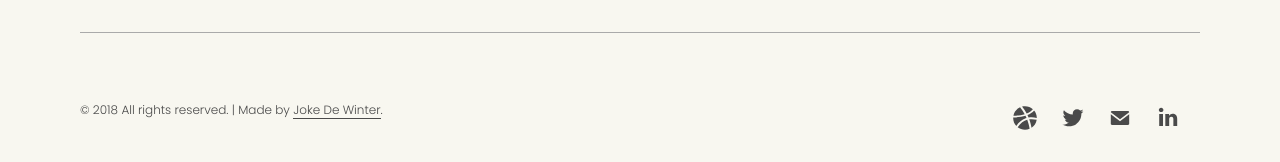
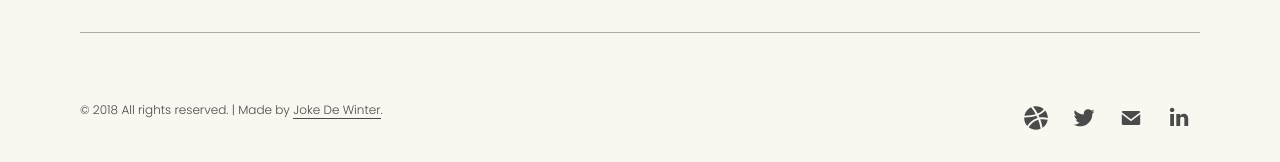
Before and after one commit to jokedewinter/graphic-design, a Jekyll site: the page built from index.md, in a window 1280 px wide. Shown: the part 1009-1171 px from the top of the page. Built offline with Jekyll 4.4.1, drawn with Linux system fonts in a browser that asks for light colours.

Commit message:
Swapping right margin with left margin.

```diff
--- a/_sass/_layout/_footer.scss
+++ b/_sass/_layout/_footer.scss
@@ -17,7 +17,7 @@
 
 	li {
 		display: inline-block;
-		margin: 0 0.7em 0.875em 0;
+		margin: 0 0 0.875em 0.7em;
 	}
 
 	a {
```
